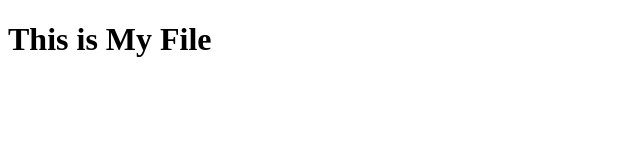
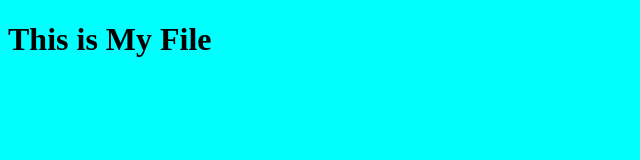
Before and after one commit to mlpai/test, a plain HTML site: page index.html in a window 1280 px wide. Shown: the whole page, without its empty margins (0-640 px from the left). Drawn offline with Linux system fonts and the light colour scheme.

Commit message:
Added BG Color

```diff
--- a/index.html
+++ b/index.html
@@ -6,7 +6,7 @@
     <meta http-equiv="X-UA-Compatible" content="ie=edge">
     <title>Day 1 HTML Intro</title>
 </head>
-<body>
+<body bgcolor="aqua">
 
     <h1> This is My File </h1>
 
```
